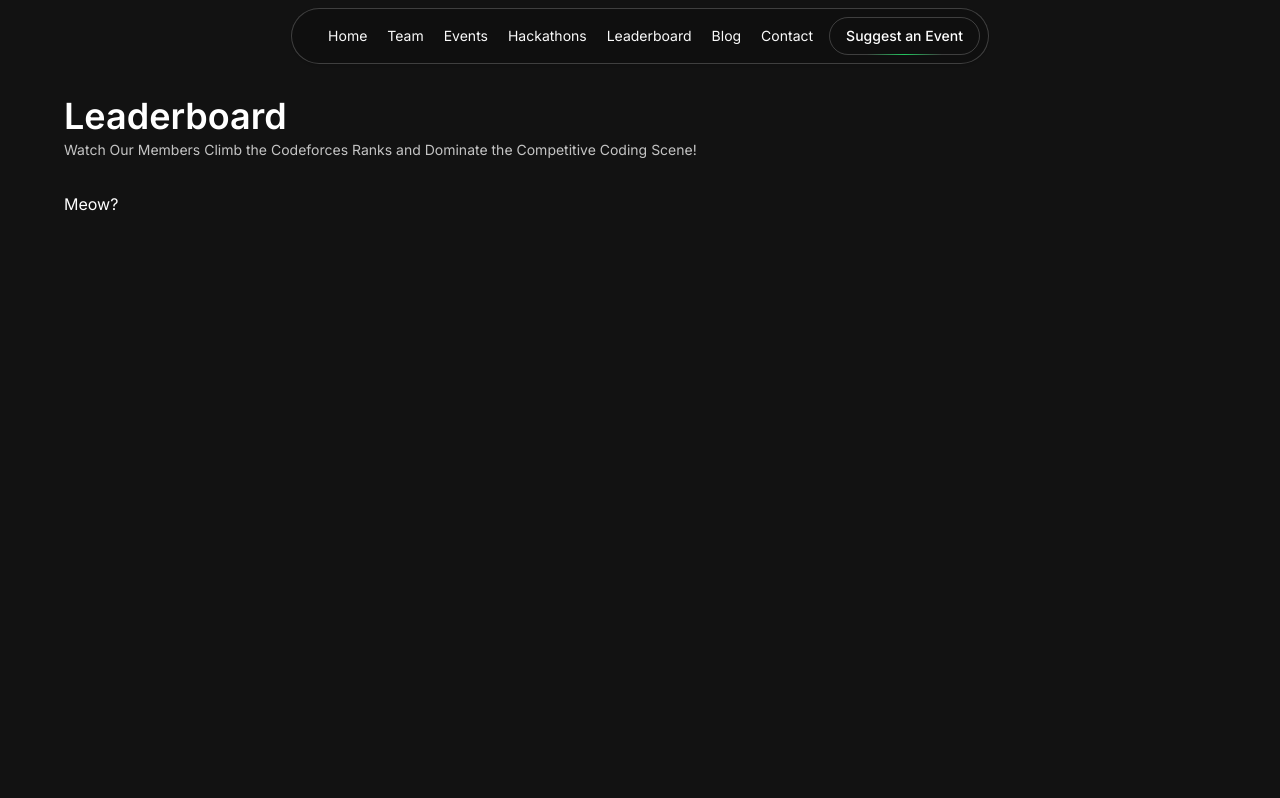
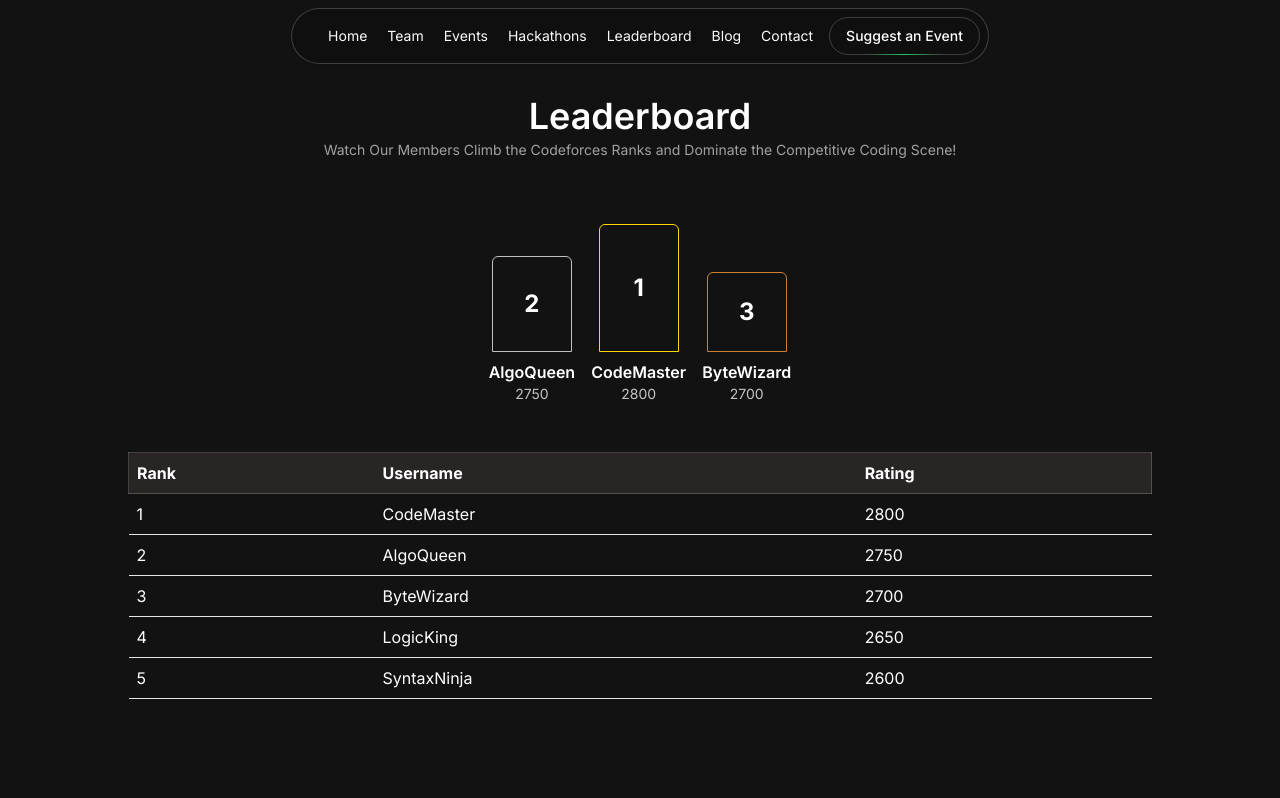
Before and after one commit to aspdc/aspdc-website-revamped, a Next.js app: page /leaderboard in a window 1280 px wide. Shown: the top 798 px of the page. Built offline with nearby package versions, Linux system fonts and the light colour scheme.

Commit message:
Added Firebase support for events and hackathons

```diff
--- a/app/events/page.tsx
+++ b/app/events/page.tsx
@@ -1,29 +1,22 @@
 /* eslint-disable @next/next/no-img-element */
 "use client";
+import React from "react";
 
-import React from "react";
+import { db } from "@/firebase";
+import { collection, getDocs } from "firebase/firestore";
+
 import { MagicCard } from "@/components/magicui/magic-card";
 import { ChevronRight } from "lucide-react";
 import { Calendar } from "lucide-react";
 
-type EventCard = {
+type EventProp = {
     imageUrl: string;
     eventTitle: string;
     eventDate: string;
     eventLink: string;
 };
 
-const events: EventCard[] = [
-    {
-        imageUrl:
-            "https://images.lumacdn.com/cdn-cgi/image/format=auto,fit=cover,dpr=2,background=white,quality=75,width=280,height=280/gallery-images/e6/ccbec6f5-0ebf-49b9-9d91-c0d0b487b594",
-        eventTitle: "Biweekly Contest - 002",
-        eventDate: "21st August 2024",
-        eventLink: "https://lu.ma/e82n29m0",
-    },
-];
-
-function EventCard({ imageUrl, eventTitle, eventDate, eventLink }: EventCard) {
+function EventCard({ imageUrl, eventTitle, eventDate, eventLink }: EventProp) {
     return (
         <MagicCard className="flex h-[430px] w-[330px] p-2">
             <div className="h-[70%] bg-red-200 w-[108%] rounded-md">
@@ -54,6 +47,15 @@ function EventCard({ imageUrl, eventTitle, eventDate, eventLink }: EventCard) {
 }
 
 export default function Events() {
+    const [events, setEvents] = React.useState<EventProp[]>([]);
+    React.useEffect(() => {
+        (async () => {
+            const snapshot = await getDocs(collection(db, "events"));
+            const ev = snapshot.docs.map((doc) => doc.data());
+            setEvents(ev as EventProp[]);
+        })();
+    }, []);
+
     return (
         <div className="min-h-screen px-16 py-8 ">
             <h1 className="mt-16 text-4xl font-semibold">Events</h1>
--- a/app/hackathons/page.tsx
+++ b/app/hackathons/page.tsx
@@ -5,27 +5,15 @@ import { MagicCard } from "@/components/magicui/magic-card";
 import { ChevronRight } from "lucide-react";
 import { Calendar } from "lucide-react";
 
+import { db } from "@/firebase";
+import { collection, getDocs } from "firebase/firestore";
+
 type HackathonProp = {
     image: string;
     name: string;
     date: string;
     link: string;
 };
-
-const hackathons: HackathonProp[] = [
-    {
-        name: "Build The Flow",
-        image: "https://buildtheflow.devfolio.co/_next/image?url=https%3A%2F%2Fassets.devfolio.co%2Fhackathons%2F02592c4a30344e66932e6eb55bd9ffbc%2Fassets%2Fcover%2F116.jpeg&w=1440&q=100",
-        date: "Jul 11 - Aug 19, 2024",
-        link: "https://buildtheflow.devfolio.co/",
-    },
-    {
-        name: "Build The New Internet",
-        image: "https://build-the-new-internet.devfolio.co/_next/image?url=https%3A%2F%2Fassets.devfolio.co%2Fhackathons%2Fb0818f02722a4e3088edc157c0829aa7%2Fassets%2Fcover%2F543.png&w=1440&q=100 ",
-        date: "Aug 2 - Aug 18, 2024",
-        link: "https://build-the-new-internet.devfolio.co/",
-    },
-];
 
 function HackathonCard({ image, name, date, link }: HackathonProp) {
     return (
@@ -56,12 +44,20 @@ function HackathonCard({ image, name, date, link }: HackathonProp) {
 }
 
 export default function Hackathons() {
+    const [hackathons, setHackathons] = React.useState<HackathonProp[]>([]);
+    React.useEffect(() => {
+        (async () => {
+            const snapshot = await getDocs(collection(db, "hackathons"));
+            const hk = snapshot.docs.map((doc) => doc.data());
+            setHackathons(hk as HackathonProp[]);
+        })();
+    }, []);
     return (
         <div className="min-h-screen px-16 py-8 ">
             <h1 className="mt-16 text-4xl font-semibold">Hackathons</h1>
             <p className="text-sm opacity-75 mt-1">
-                Join caffeine-fueled coding marathons and turn your wildest
-                ideas into reality!
+                Explore and join nearby caffeine-fueled coding marathons and
+                turn your wildest ideas into reality!
             </p>
 
             <section className="mt-8 grid grid-cols-4">
--- a/app/leaderboard/page.tsx
+++ b/app/leaderboard/page.tsx
@@ -1,12 +1,82 @@
+import React from "react";
+
+const leaderboardData = [
+    { rank: 1, username: "CodeMaster", rating: 2800 },
+    { rank: 2, username: "AlgoQueen", rating: 2750 },
+    { rank: 3, username: "ByteWizard", rating: 2700 },
+    { rank: 4, username: "LogicKing", rating: 2650 },
+    { rank: 5, username: "SyntaxNinja", rating: 2600 },
+    // Add more data as needed
+];
+
+const Pedestal = ({ topThree }: any) => (
+    <div className="mt-16 flex items-end justify-center gap-4" id="pedestal">
+        <div className="flex flex-col items-center">
+            <div className="w-20 h-24 border rounded-t-md border-[#C0C0C0] flex items-center justify-center text-2xl font-bold">
+                2
+            </div>
+            <div className="mt-2 text-center">
+                <p className="font-semibold">{topThree[1].username}</p>
+                <p className="text-sm opacity-75">{topThree[1].rating}</p>
+            </div>
+        </div>
+        <div className="flex flex-col items-center">
+            <div className="w-20 h-32 border border-[#FFD700] rounded-t-md flex items-center justify-center text-2xl font-bold">
+                1
+            </div>
+            <div className="mt-2 text-center">
+                <p className="font-semibold">{topThree[0].username}</p>
+                <p className="text-sm opacity-75">{topThree[0].rating}</p>
+            </div>
+        </div>
+        <div className="flex flex-col items-center">
+            <div className="w-20 h-20 border rounded-t-md border-[#CD7F32] flex items-center justify-center text-2xl font-bold">
+                3
+            </div>
+            <div className="mt-2 text-center">
+                <p className="font-semibold">{topThree[2].username}</p>
+                <p className="text-sm opacity-75">{topThree[2].rating}</p>
+            </div>
+        </div>
+    </div>
+);
+
+const LeaderboardTable = ({ data }: any) => (
+    <div className="mt-12 w-full max-w-5xl">
+        <table className="w-full border-collapse">
+            <thead>
+                <tr className="border border-white/20 bg-stone-800">
+                    <th className="p-2 text-left">Rank</th>
+                    <th className="p-2 text-left">Username</th>
+                    <th className="p-2 text-left">Rating</th>
+                </tr>
+            </thead>
+            <tbody>
+                {data.map((user: any) => (
+                    <tr
+                        key={user.rank}
+                        className="border-b hover:bg-stone-900 transition-colors cursor-pointer"
+                    >
+                        <td className="p-2">{user.rank}</td>
+                        <td className="p-2">{user.username}</td>
+                        <td className="p-2">{user.rating}</td>
+                    </tr>
+                ))}
+            </tbody>
+        </table>
+    </div>
+);
+
 export default function Leaderboard() {
     return (
-        <div className="min-h-screen px-16 py-8 ">
+        <div className="min-h-screen px-4 sm:px-6 lg:px-8 py-8 flex flex-col items-center">
             <h1 className="mt-16 text-4xl font-semibold">Leaderboard</h1>
-            <p className="text-sm opacity-75 mt-1">
+            <p className="text-sm opacity-60 mt-1 text-center">
                 Watch Our Members Climb the Codeforces Ranks and Dominate the
                 Competitive Coding Scene!
             </p>
-            <div className="mt-8">Meow?</div>
+            <Pedestal topThree={leaderboardData.slice(0, 3)} />
+            <LeaderboardTable data={leaderboardData} />
         </div>
     );
 }
--- a/app/team/page.tsx
+++ b/app/team/page.tsx
@@ -145,7 +145,7 @@ const rep_members: Member[] = [
     {
         image: "/tirthchoksi.jpeg",
         name: "Tirth Choksi",
-        position: "Web Devlopment Lead",
+        position: "Web Development Lead",
         instagram: "_tirth_chokshi_05",
     },
     {
--- /dev/null
+++ b/firebase.ts
@@ -0,0 +1,27 @@
+// Import the functions you need from the SDKs you need
+import { initializeApp } from "firebase/app";
+import { getAnalytics } from "firebase/analytics";
+import { getFirestore } from "firebase/firestore";
+// TODO: Add SDKs for Firebase products that you want to use
+// https://firebase.google.com/docs/web/setup#available-libraries
+
+// Your web app's Firebase configuration
+// For Firebase JS SDK v7.20.0 and later, measurementId is optional
+
+const API_KEY = process.env.NEXT_PUBLIC_FIREBASE_API_KEY;
+
+const firebaseConfig = {
+    apiKey: API_KEY,
+    authDomain: "aspdc-website.firebaseapp.com",
+    projectId: "aspdc-website",
+    storageBucket: "aspdc-website.appspot.com",
+    messagingSenderId: "1018608301349",
+    appId: "1:1018608301349:web:bcb7083f5d4404915316cc",
+    measurementId: "G-7GMPWC5HRM",
+};
+
+// Initialize Firebase
+const app = initializeApp(firebaseConfig);
+const analytics = getAnalytics(app);
+const db = getFirestore(app);
+export { db };
--- a/package.json
+++ b/package.json
@@ -14,6 +14,7 @@
     "@vercel/analytics": "^1.3.1",
     "class-variance-authority": "^0.7.0",
     "clsx": "^2.1.1",
+    "firebase": "^10.12.5",
     "framer-motion": "^11.3.24",
     "lucide-react": "^0.427.0",
     "next": "14.2.5",
```
Also changed, not shown: app/page.tsx (+8 -0 lines), 1 other file (tests, documents, lock files or other folders).
